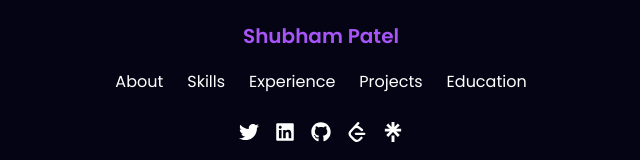
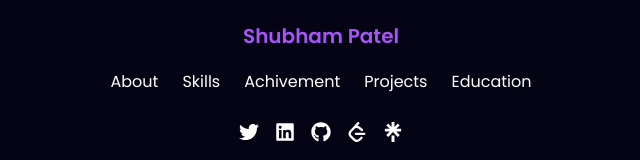
Before and after one commit to ShubhamPatel81/Portfolio-ReactJs, a React (Vite) app: page / in a window 1280 px wide. Shown: the part 9519-9679 px from the top of the page, without its empty margins (319-959 px from the left). Built offline with nearby package versions, Linux system fonts and the light colour scheme.

Commit message:
fixing some bug

```diff
--- a/src/components/Footer/Footer.jsx
+++ b/src/components/Footer/Footer.jsx
@@ -29,8 +29,8 @@ const Footer = () => {
           {[
             { name: "About", id: "about" },
             { name: "Skills", id: "skills" },
-            { name: "Experience", id: "experience" },
-            { name: "Projects", id: "projects" },
+            { name: "Achivement", id: "achivement" },
+            { name: "Projects", id: "work" },
             { name: "Education", id: "education" },
           ].map((item, index) => (
             <button
@@ -46,7 +46,6 @@ const Footer = () => {
         {/* Social Media Icons - Responsive */}
         <div className="flex flex-wrap justify-center space-x-4 mt-6">
           {[
-
             {
               icon: <FaTwitter />,
               link: "https://x.com/Shubham07132581",
@@ -64,7 +63,7 @@ const Footer = () => {
               link: "https://leetcode.com/u/Shubham-Patel/",
             },
             {
-              icon: <SiLinktree  />,
+              icon: <SiLinktree />,
               link: "https://linktr.ee/Shubham_Patel81?utm_source=linktre",
             },
           ].map((item, index) => (
```
